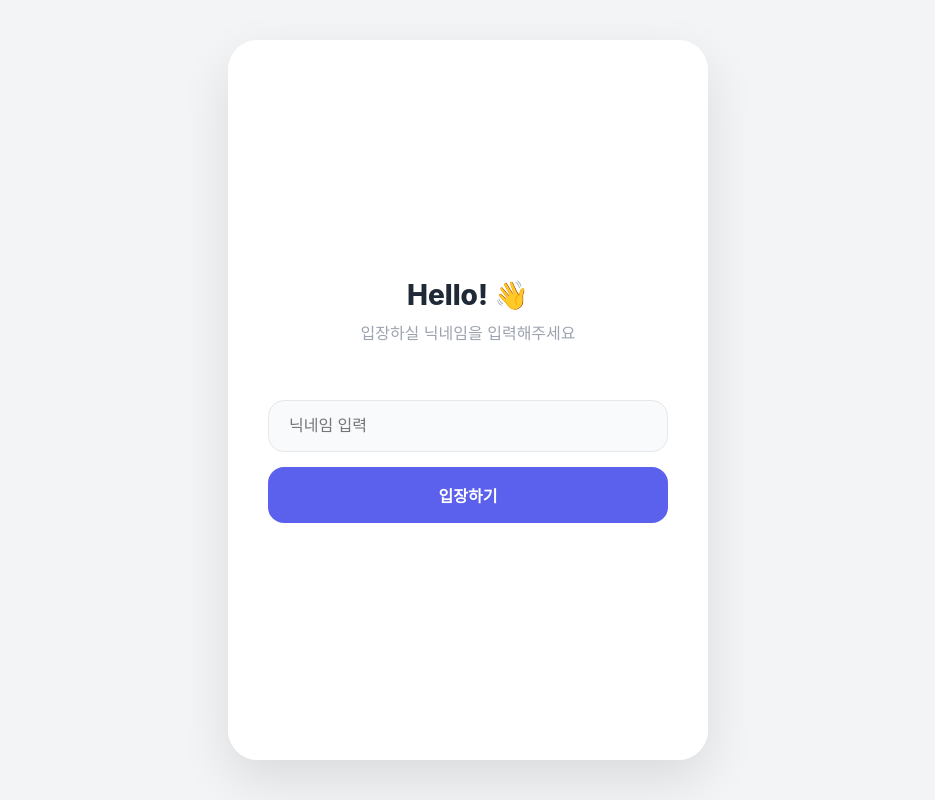
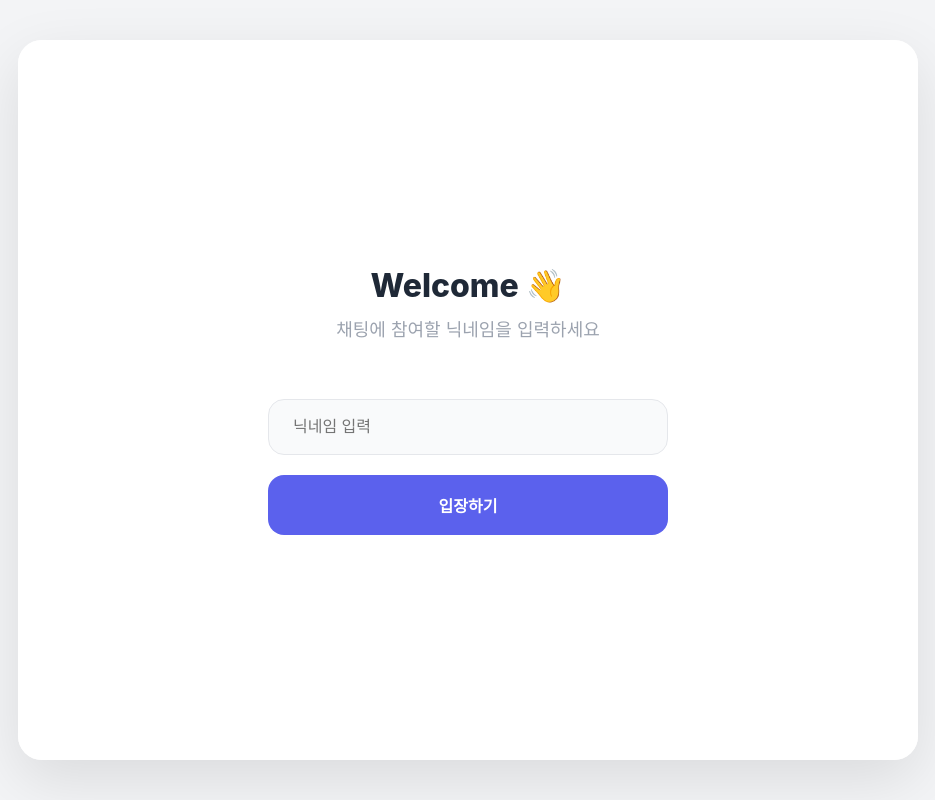
Before and after one commit to heessunny/chat-demo, a Python web app: template templates/index.html in a window 1280 px wide. Shown: the whole page, without its empty margins (172-1107 px from the left). Run offline with Jinja, Linux system fonts and the light colour scheme; the template is opened without the code that fills it, so the values that code supplies are empty; some libraries are stand-ins or nearby versions.

Commit message:
디자인 수정

```diff
--- a/templates/index.html
+++ b/templates/index.html
@@ -114,15 +104,15 @@
             overflow: hidden;
         }
 
-        /* 2. Main Container (Mobile App Style) */
+        /* 2. Main Container (Wide Style) */
         .app-container {
-            width: 100%;
-            max-width: 480px; /* 모바일 비율 유지 */
+            width: 95%; /* 화면 꽉 차게 */
+            max-width: 900px; /* 최대 너비를 900px로 증가 (데스크탑 뷰) */
             height: 90vh;
-            max-height: 850px;
+            max-height: 900px;
             background-color: var(--chat-bg);
-            border-radius: 30px;
-            box-shadow: 0 20px 50px rgba(0,0,0,0.1);
+            border-radius: 24px;
+            box-shadow: 0 20px 60px rgba(0,0,0,0.1);
             position: relative;
             overflow: hidden;
             display: flex;
@@ -147,29 +137,24 @@
             z-index: 10;
         }
 
-        .screen.active {
-            opacity: 1;
-            pointer-events: auto;
-            transform: translateY(0);
-        }
-
-        /* Hide screen when moving out */
+        .screen.active { opacity: 1; pointer-events: auto; transform: translateY(0); }
         #login-screen { transform: scale(1.1); }
         #login-screen.active { transform: scale(1); }
 
         .logo-area { margin-bottom: 40px; text-align: center; }
-        .logo-area h1 { margin: 0; font-size: 28px; color: var(--text-main); font-weight: 800; }
-        .logo-area p { color: var(--text-sub); margin-top: 8px; }
+        .logo-area h1 { margin: 0; font-size: 32px; color: var(--text-main); font-weight: 800; }
+        .logo-area p { color: var(--text-sub); margin-top: 10px; font-size: 18px; }
 
         input[type="text"] {
             width: 100%;
-            padding: 16px 20px;
+            max-width: 400px; /* 입력창 너무 길어지지 않게 제한 */
+            padding: 18px 24px;
             border-radius: 16px;
             border: 1px solid #E5E7EB;
             background: #F9FAFB;
             font-size: 16px;
             transition: all 0.2s;
-            margin-bottom: 15px;
+            margin-bottom: 20px;
         }
         input[type="text"]:focus {
             border-color: var(--primary-color);
@@ -179,7 +164,8 @@
 
         .btn-primary {
             width: 100%;
-            padding: 16px;
+            max-width: 400px;
+            padding: 18px;
             border-radius: 16px;
             border: none;
             background-color: var(--primary-color);
@@ -357,8 +328,8 @@
 
         <div id="login-screen" class="screen">
             <div class="logo-area">
-                <h1>Hello! 👋</h1>
-                <p>입장하실 닉네임을 입력해주세요</p>
+                <h1>Welcome 👋</h1>
+                <p>채팅에 참여할 닉네임을 입력하세요</p>
             </div>
             <input type="text" id="nickname-input" placeholder="닉네임 입력" autocomplete="off">
             <button id="join-btn" class="btn-primary">입장하기</button>
@@ -377,7 +348,7 @@
             <div class="input-area">
                 <form id="input-form">
                     <div class="input-wrapper">
-                        <input type="text" id="message-input" placeholder="메시지를 입력하세요..." autocomplete="off">
+                        <input type="text" id="message-input" placeholder="메세지를 입력하세요..." autocomplete="off">
                         <button type="submit" class="send-btn">➤</button>
                     </div>
                 </form>
```
Also changed, not shown: other parts of templates/index.html (+33 -58 lines).
